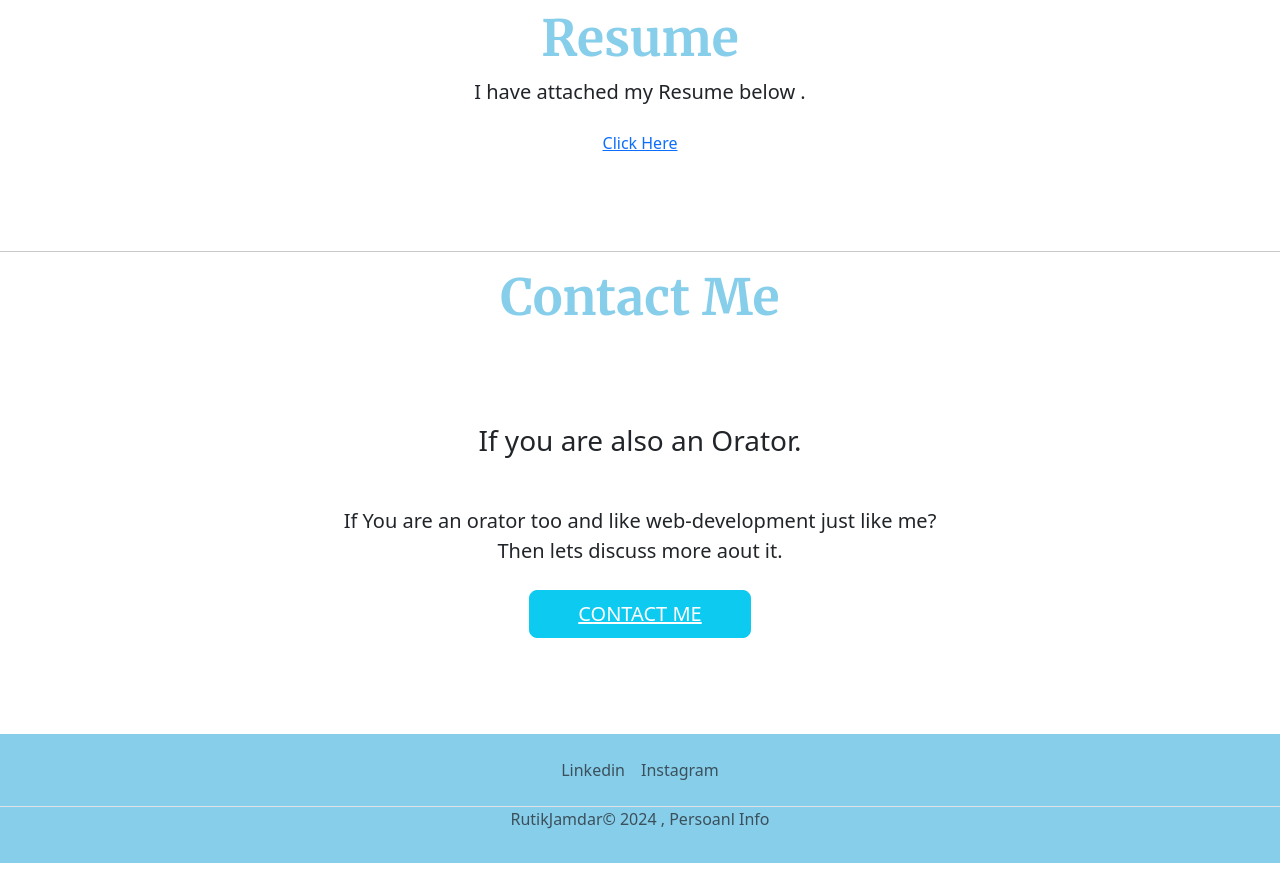
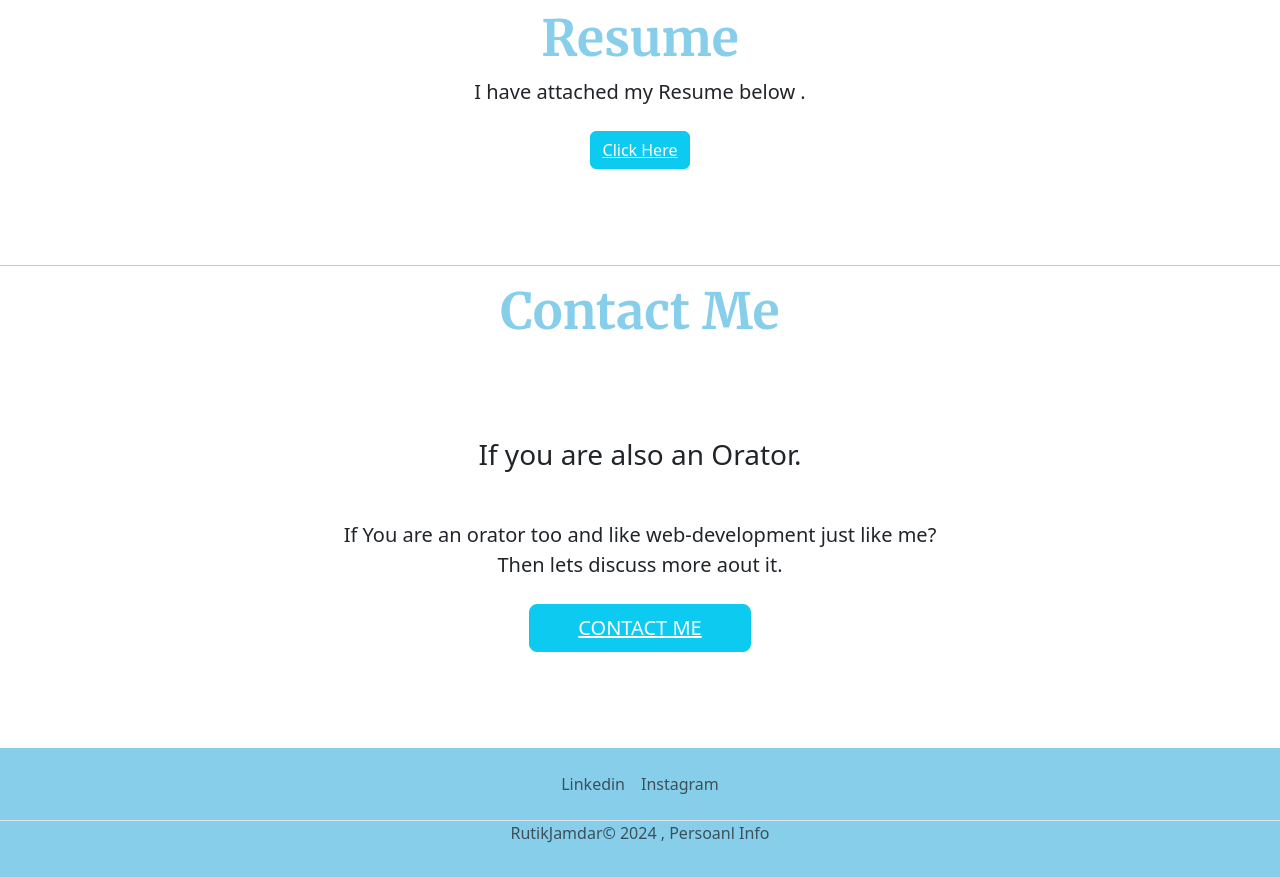
Before and after one commit to rutikjamdar4/rutik-web, a plain HTML site: page index.html in a window 1280 px wide. Shown: the part 2380-3257 px from the top of the page. Drawn offline with nearby package versions, Linux system fonts and the light colour scheme; a web font is replaced by a local one.

Commit message:
Update index.html

```diff
--- a/index.html
+++ b/index.html
@@ -61,7 +61,7 @@
         <h2 class="title">Resume</h2>
         <div class="col-lg-6 mx-auto">
           <p class="lead mb-4">I have attached my Resume below .</p>
-          <a href="./resume.html">Click Here </a>
+          <button type="button" class="btn btn-info"><a href="./resume.html" style="color: white;">Click Here</a></button>
           <div class="d-grid gap-2 d-sm-flex justify-content-sm-center">
           </div>
         </div>
```
